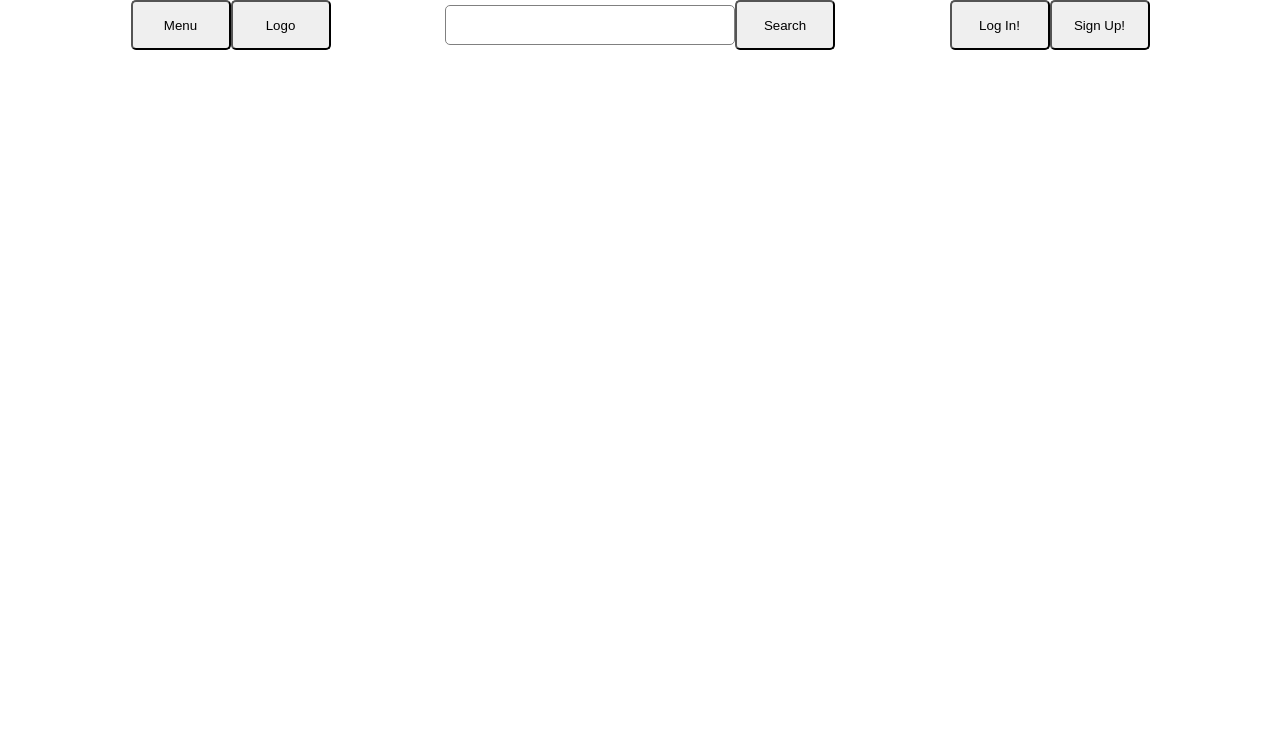
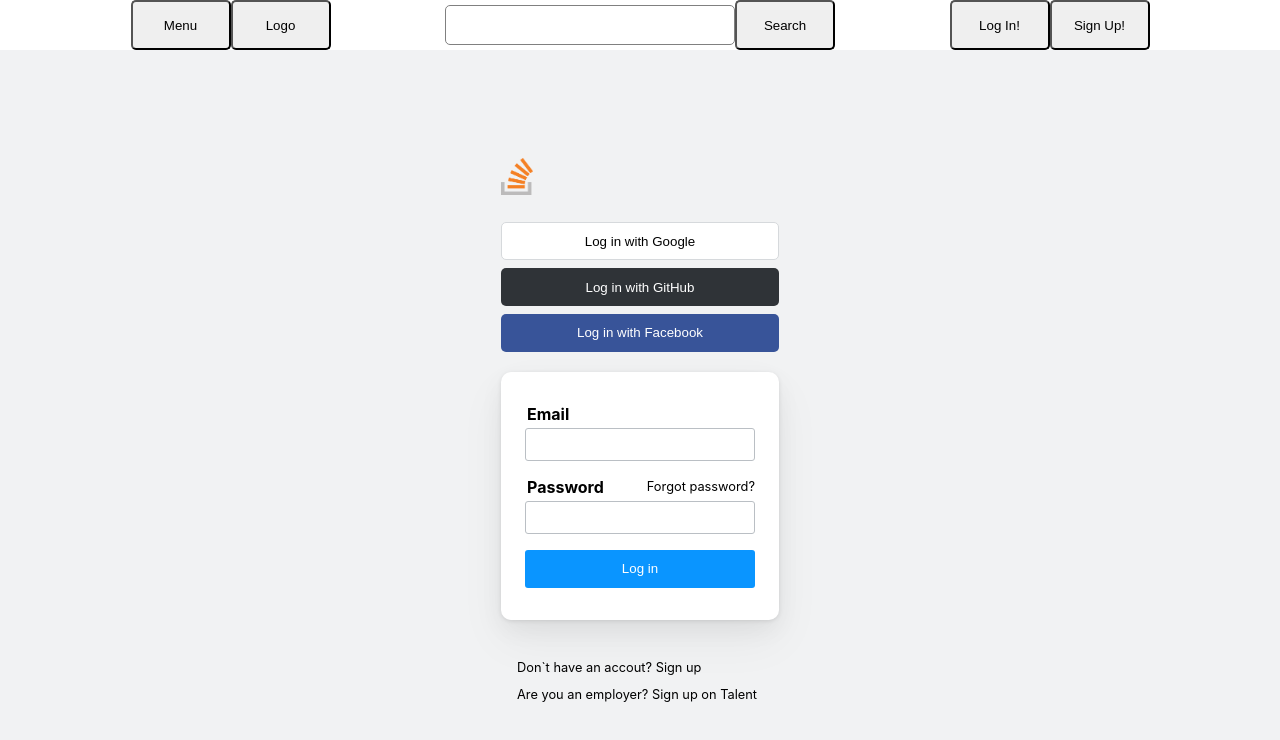
Before and after one commit to codestates-seb/seb42_pre_028, a React (Create React App) app in the folder client/: page /login in a window 1280 px wide. Shown: the top 740 px of the page. Built offline with nearby package versions, Linux system fonts and the light colour scheme.

Commit message:
Log in 페이지 구현

```diff
--- a/client/src/App.js
+++ b/client/src/App.js
@@ -2,8 +2,7 @@ import './App.css';
 import { BrowserRouter, Routes, Route } from 'react-router-dom';
 import Sign_Up from './Page/Sign_Up';
 import Header from './Component/Header';
-
-// Bye world
+import Log_In from './Page/LogIn';
 
 function App() {
   return (
@@ -12,7 +11,7 @@ function App() {
       <div className="content">
         <Routes>
           {/* <Route path="/" element={<Home />}></Route> */}
-          {/* <Route path="/login" element={<Log_In />}></Route> */}
+          <Route path="/login" element={<Log_In />}></Route>
           <Route path="/signup" element={<Sign_Up />}></Route>
           {/* <Route path="/questions" element={<Questions />}></Route> */}
           {/* <Route path="/mypage" element={<My_Page />}></Route> */}
--- /dev/null
+++ b/client/src/Page/LogIn.js
@@ -0,0 +1,225 @@
+// eslint-disable-next-line prettier/prettier
+import React from 'react';
+// eslint-disable-next-line prettier/prettier
+import styled from "styled-components";
+
+const Content = styled.div`
+  display: flex;
+  justify-content: center;
+  align-items: center;
+  min-height: 100vh;
+  background-color: #f1f2f3;
+  font-size: 0.8rem;
+`;
+
+const Items = styled.div`
+  display: flex;
+  flex-direction: column;
+  width: 278px;
+`;
+
+const Logo = styled.div`
+  margin-bottom: 24px;
+  #logo {
+    width: 32px;
+    height: 37px;
+  }
+`;
+
+const OpenIdDiv = styled.div`
+  display: flex;
+  flex-direction: column;
+  margin: -4px 0 16px;
+`;
+
+const OpenIdBtn = styled.button`
+  margin: 4px 0 4px;
+  border: 1px solid;
+  padding: 10.4px;
+  border-radius: 5px;
+
+  &:hover {
+    cursor: pointer;
+  }
+
+  &#Google {
+    background-color: white;
+    border-color: #d6d9dc;
+    &:hover {
+      background-color: #f8f9f9;
+    }
+    &:active {
+      background-color: #f1f2f3;
+    }
+  }
+
+  &#GitHub {
+    background-color: #2f3337;
+    color: white;
+    border-color: transparent;
+    &:hover {
+      background-color: #232629;
+    }
+    &:active {
+      background-color: black;
+    }
+  }
+
+  &#Facebook {
+    background-color: #385499;
+    color: white;
+    border-color: transparent;
+    &:hover {
+      background-color: #314a86;
+    }
+    &:active {
+      background-color: #2a4074;
+    }
+  }
+`;
+
+const LogInForm = styled.div`
+  display: flex;
+  flex-direction: column;
+  background-color: white;
+  box-shadow: 0 10px 24px rgba(0, 0, 0, 0.05), 0 20px 48px rgba(0, 0, 0, 0.05),
+    0 1px 4px rgba(0, 0, 0, 0.1);
+  border-radius: 10px;
+  padding: 24px;
+  margin-bottom: 24px;
+`;
+
+const InputEmail = styled.div`
+  display: flex;
+  flex-direction: column;
+  margin: 6px 0 6px;
+
+  > label {
+    text-align: left;
+    margin: 2px 0 2px;
+    padding: 0 2px;
+    font-size: 1rem;
+    font-weight: bold;
+  }
+
+  > input {
+    margin: 2px 0 2px;
+    border: 1px solid #babfc4;
+    border-radius: 3px;
+    padding: 0.6em 0.7em;
+    color: #0c0d0e;
+  }
+`;
+
+const InputPW = styled.div`
+  display: flex;
+  flex-direction: column;
+  margin: 6px 0 6px;
+
+  > div.input-password-label {
+    display: flex;
+    flex-direction: row;
+    justify-content: space-between;
+    align-items: center;
+
+    > label {
+      text-align: left;
+      margin: 2px 0 2px;
+      padding: 0 2px;
+      font-size: 1rem;
+      font-weight: bold;
+    }
+  }
+
+  > input {
+    margin: 2px 0 2px;
+    border: 1px solid #babfc4;
+    border-radius: 3px;
+    padding: 0.6em 0.7em;
+    color: #0c0d0e;
+  }
+`;
+
+const LoginBtnDiv = styled.div`
+  display: flex;
+  flex-direction: column;
+  margin: 6px 0 6px;
+
+  > button {
+    margin: 2px 0 2px;
+    padding: 10.4px;
+    border: 1px solid rgba(0, 0, 0, 0);
+    border-radius: 3px;
+    background-color: #0a95ff;
+    color: white;
+
+    &:hover {
+      cursor: pointer;
+      background-color: #0074cc;
+    }
+    &:active {
+      background-color: #0063bf;
+    }
+  }
+`;
+
+const Message = styled.div`
+  padding: 16px;
+  margin-bottom: 24px;
+
+  div.mt12 {
+    margin-top: 12px;
+  }
+`;
+
+function LogIn() {
+  return (
+    <React.Fragment>
+      <Content>
+        <Items>
+          <Logo>
+            <img id="logo" src="../images/apple-touch-icon.png" alt="logo" />
+          </Logo>
+          <OpenIdDiv>
+            <OpenIdBtn id="Google">Log in with Google</OpenIdBtn>
+            <OpenIdBtn id="GitHub">Log in with GitHub</OpenIdBtn>
+            <OpenIdBtn id="Facebook">Log in with Facebook</OpenIdBtn>
+          </OpenIdDiv>
+          <LogInForm>
+            <InputEmail>
+              <label htmlFor="email">Email</label>
+              <input
+                id="email"
+                type="email"
+                size="30"
+                maxLength="100"
+                name="email"
+              />
+            </InputEmail>
+            <InputPW>
+              <div className="input-password-label">
+                <label htmlFor="password">Password</label>
+                <span>Forgot password?</span>
+              </div>
+              <input
+                id="password"
+                type="password"
+                name="password"
+                autoComplete="off"
+              />
+            </InputPW>
+            <LoginBtnDiv>
+              <button>Log in</button>
+            </LoginBtnDiv>
+          </LogInForm>
+          <Message>
+            <div>Don`t have an accout? Sign up</div>
+            <div className="mt12">Are you an employer? Sign up on Talent</div>
+          </Message>
+        </Items>
+      </Content>
+    </React.Fragment>
+  );
+}
+
+export default LogIn;
```
Also changed, not shown: client/public/images/apple-touch-icon.png (added).
